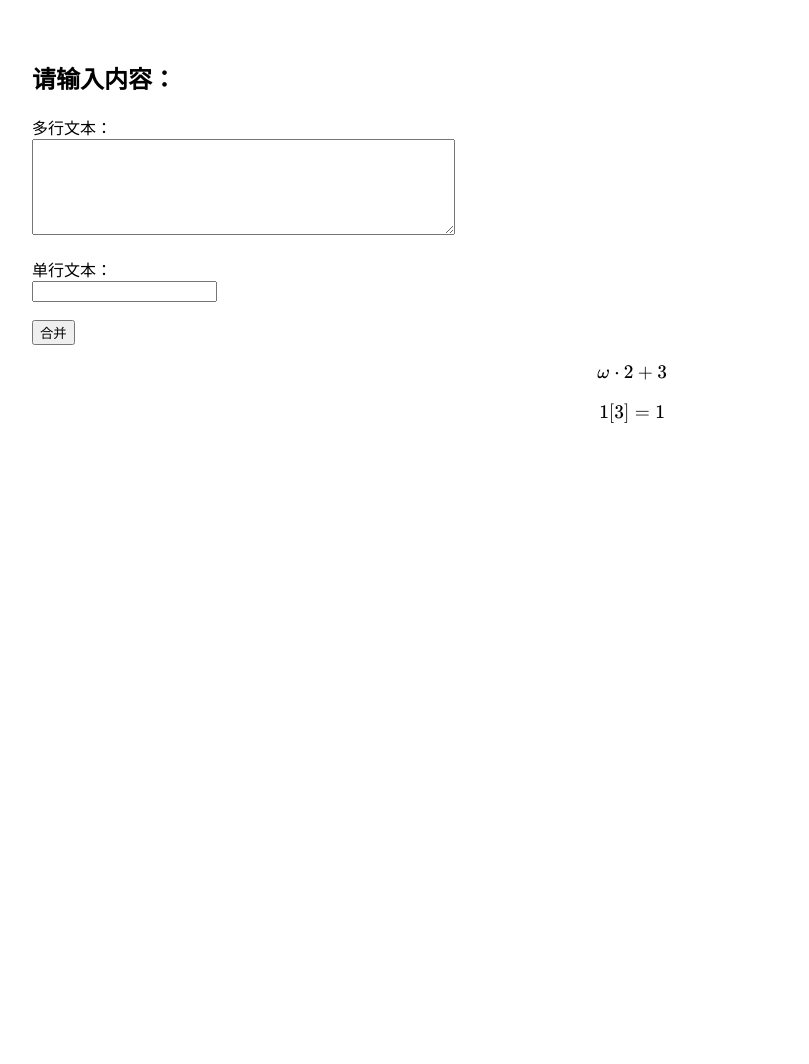
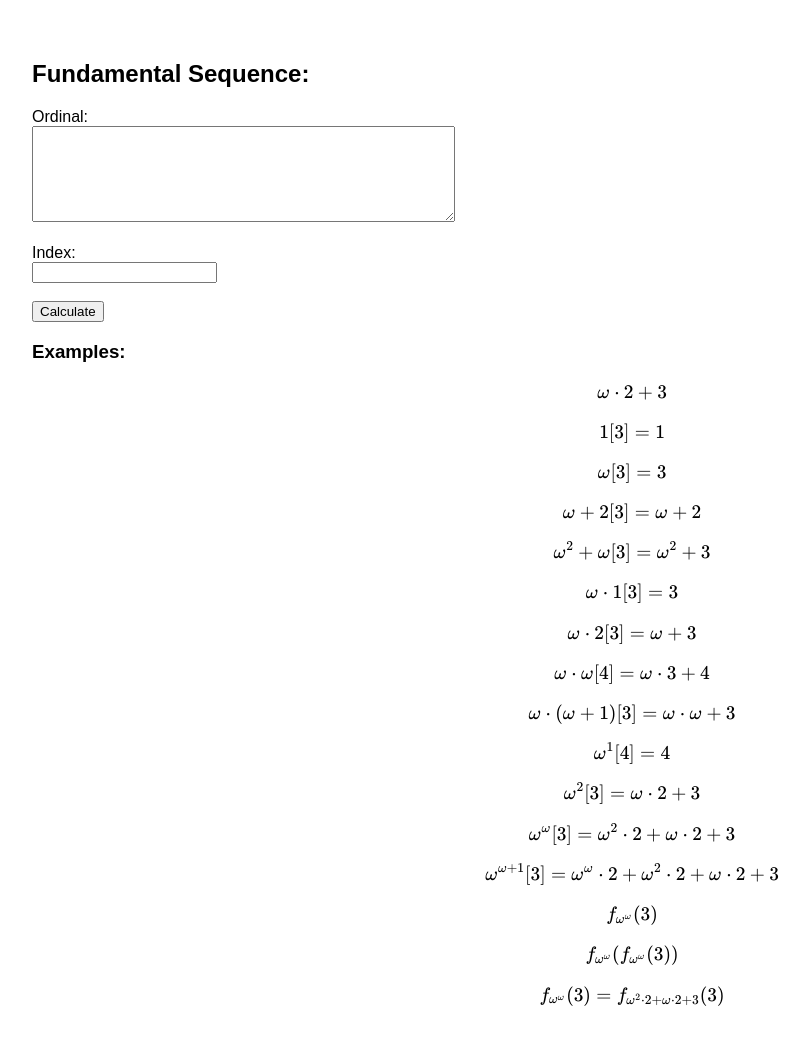
Before and after one commit to gmnot/FGHDisplayer, a Flask app: page / in a window 1280 px wide. Shown: the whole page, without its empty margins (8-817 px from the left). Before the commit the page ends 423 px from the top, so only its background shows below. Run offline with Flask 3, Linux system fonts and the light colour scheme.

Commit message:
apply fund seq to flask website

```diff
--- a/app.py
+++ b/app.py
@@ -1,5 +1,6 @@
 # app.py
 from flask import Flask, request, render_template
+from ordinal import Node, Ordinal, FGH
 
 app = Flask(__name__)
 
@@ -9,7 +10,7 @@ def index():
   if request.method == 'POST':
     text1 = request.form.get('text1', '')
     text2 = request.form.get('text2', '')
-    result = text1 + text2  # 可以自定义拼接逻辑
+    result = Ordinal.from_str(text1).fundamental_sequence_display(int(text2))
   return render_template('index.html', result=result)
 
 if __name__ == '__main__':
--- a/templates/index.html
+++ b/templates/index.html
@@ -20,24 +20,39 @@
 </head>
 
 <body>
-  <h2>请输入内容：</h2>
+  <h2>Fundamental Sequence:</h2>
   <form method="POST">
-    <label>多行文本：</label><br>
+    <label>Ordinal:</label><br>
     <textarea name="text1" rows="6" cols="50"></textarea><br><br>
 
-    <label>单行文本：</label><br>
+    <label>Index:</label><br>
     <input type="text" name="text2"><br><br>
 
-    <button type="submit">合并</button>
+    <button type="submit">Calculate</button>
   </form>
 
   {% if result %}
-    <h3>合并结果：</h3>
-    <pre>{{ result }}</pre>
+    <h3>Results:</h3>
+    <p>$$ {{ result }} $$</p>
   {% endif %}
   {% raw %}
-<p>$$ {{\omega}\cdot{2}}+{3} $$</p>
-<p>$$ 1[3]=1 $$</p>
+    <h3>Examples:</h3>
+    <p>$$ \omega\cdot2+3 $$</p>
+    <p>$$ 1[3]=1 $$</p>
+    <p>$$ \omega[3]=3 $$</p>
+    <p>$$ \omega+2[3]=\omega+2 $$</p>
+    <p>$$ \omega^{2}+\omega[3]=\omega^{2}+3 $$</p>
+    <p>$$ \omega\cdot1[3]=3 $$</p>
+    <p>$$ \omega\cdot2[3]=\omega+3 $$</p>
+    <p>$$ \omega\cdot\omega[4]=\omega\cdot3+4 $$</p>
+    <p>$$ \omega\cdot{(\omega+1)}[3]=\omega\cdot\omega+3 $$</p>
+    <p>$$ \omega^{1}[4]=4 $$</p>
+    <p>$$ \omega^{2}[3]=\omega\cdot2+3 $$</p>
+    <p>$$ \omega^{\omega}[3]=\omega^{2}\cdot2+\omega\cdot2+3 $$</p>
+    <p>$$ \omega^{\omega+1}[3]=\omega^{\omega}\cdot2+\omega^{2}\cdot2+\omega\cdot2+3 $$</p>
+    <p>$$ f_{\omega^{\omega}}(3) $$</p>
+    <p>$$ f_{\omega^{\omega}}(f_{\omega^{\omega}}(3)) $$</p>
+    <p>$$ f_{\omega^{\omega}}(3)=f_{\omega^{2}\cdot2+\omega\cdot2+3}(3) $$</p>
   {% endraw %}
 </body>
 </html>
```
